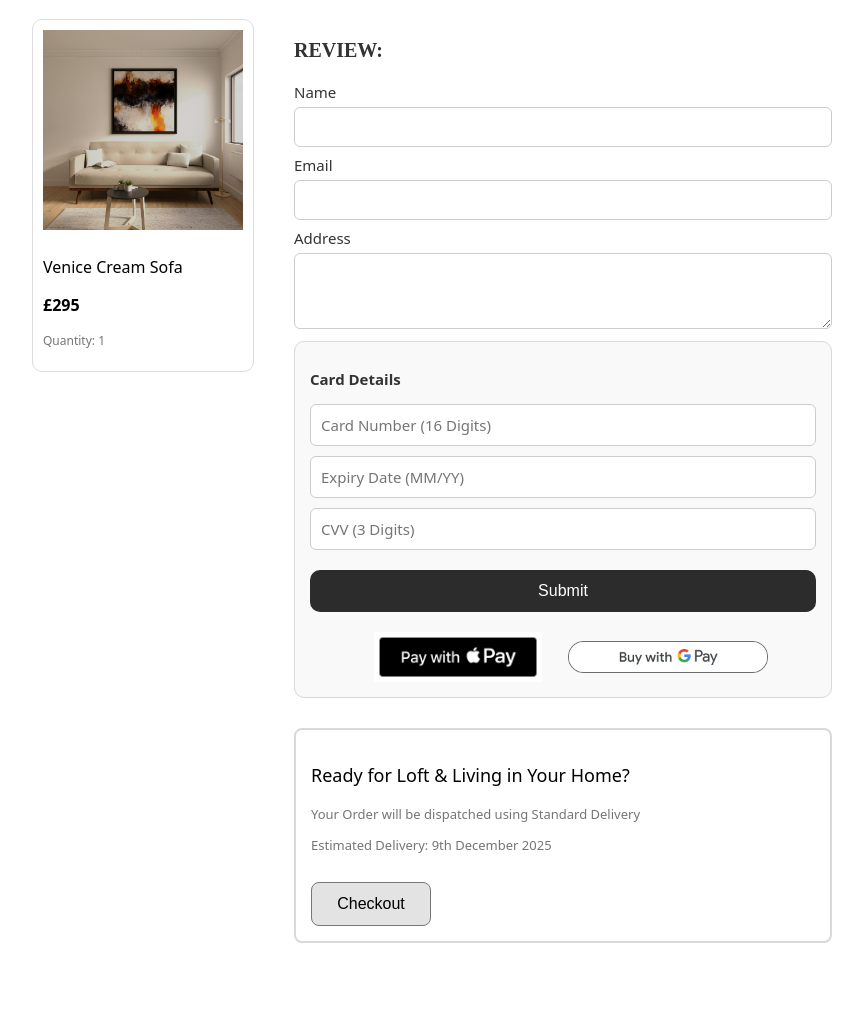
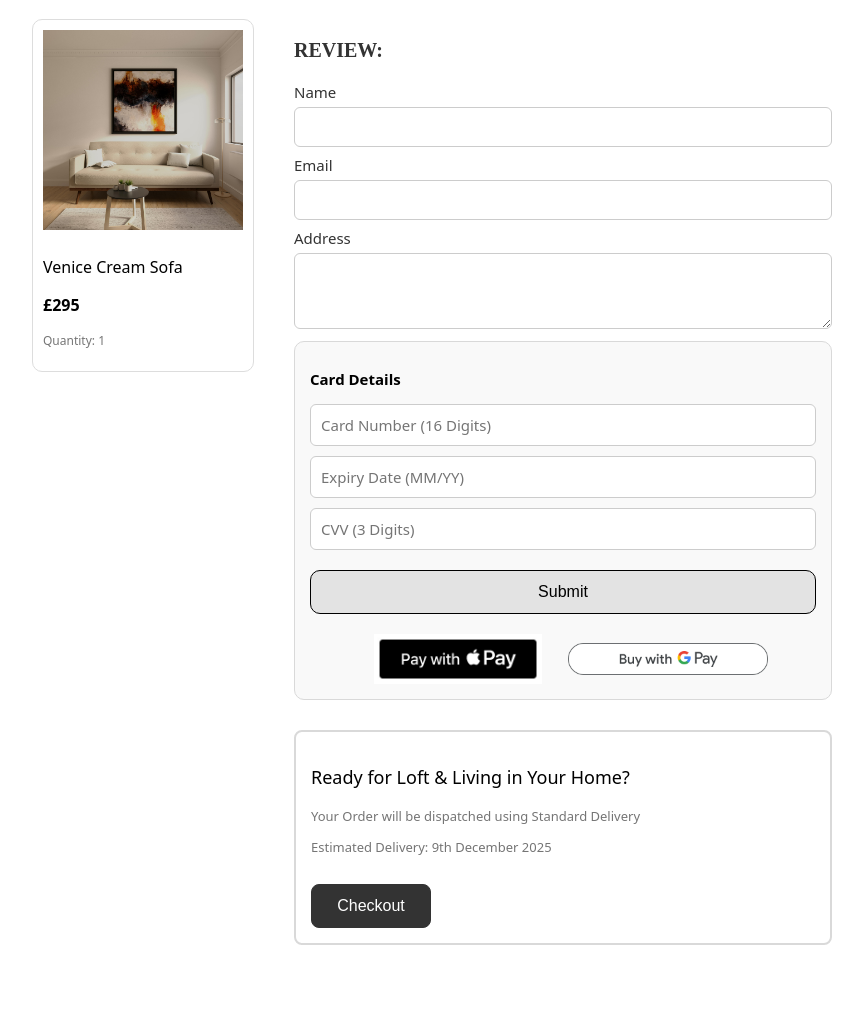
Before and after one commit to Dimitri-kc/TEAM-13-, a PHP site: page /html/checkout.html in a window 1280 px wide. Shown: the part 119-1154 px from the top of the page, without its empty margins (208-1071 px from the left). Before the commit the page ends 1062 px from the top, so only its background shows below. Run offline with PHP 8.4, Linux system fonts and the light colour scheme; some web fonts are replaced.

Commit message:
changed colours for checkout submit button

```diff
--- a/Draft/css/checkout.css
+++ b/Draft/css/checkout.css
@@ -24,9 +24,9 @@ body {
     padding: 12px;
     width: 20%;
     min-width: 120px;
-    background: #E3E3E3;
-    border: 1.5px solid #767676;
-    color: #000000;
+    background: #333;
+    border: 1.5px solid #333;
+    color: white;
     border-radius: 8px;
     font-size: 16px;
     cursor: pointer;
@@ -40,8 +40,6 @@ body {
   justify-content: center;
   width: 100%;
 margin-top: 20px;
-
-
 
 }
 
@@ -239,6 +237,9 @@ label {
 .card-fields button {
   width: 100%;
   margin-top: 10px;
+  background-color: #e3e3e3;
+  border: 1px solid black;
+  color: black;
 }
 
 .card-fields {
@@ -257,7 +258,7 @@ label {
 .card-fields h2 {
   margin-bottom: 15px;
   font-size: 15px;
-  color: #333;
+  color: black;
 }
 
 .item {
--- a/Draft/html/basket.html
+++ b/Draft/html/basket.html
@@ -56,7 +56,7 @@
                 <p>On the next page you’ll be asked to log in or sign up if
                 this is your first time, so you can confirm as a guest.</p>
                 <!-- <button class="checkout-btn">Checkout</button> -->
-                 <button class="checkout-btn" onclick="window.location.href='signup.html'">Checkout</button>
+                 <button class="checkout-btn" onclick="window.location.href='checkout.html'">Checkout</button>
 
             </div>
 
```
